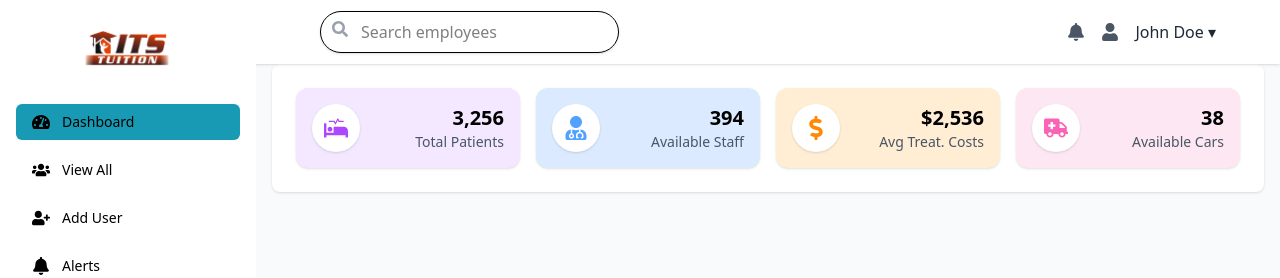
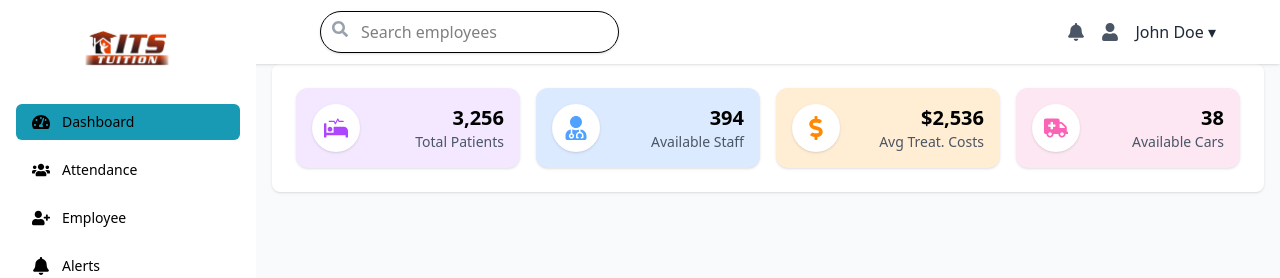
Before and after one commit to MUDLIARADITYA/tryidolerp, a React (Vite) app: page /dashboard in a window 1280 px wide. Shown: the top 278 px of the page. Built offline with nearby package versions, Linux system fonts and the light colour scheme.

Commit message:
CHANGES IN SIDEBAR

```diff
--- a/src/Component/Sidebar.jsx
+++ b/src/Component/Sidebar.jsx
@@ -1,10 +1,9 @@
 import React, { useState, useRef, useEffect } from "react";
-import { Link, useLocation } from "react-router-dom";
+import { Link, useLocation, useNavigate } from "react-router-dom";
 import {
   FaTachometerAlt,
   FaUsers,
   FaUserPlus,
-  FaDownload,
   FaBell,
   FaCalendarAlt,
   FaSignOutAlt,
@@ -15,11 +14,12 @@ const Sidebar = () => {
   const [isOpen, setIsOpen] = useState(false);
   const sidebarRef = useRef();
   const location = useLocation();
+  const navigate = useNavigate(); // Initialize the useNavigate hook
 
   const navItems = [
     { name: "Dashboard", icon: <FaTachometerAlt />, route: "/dashboard" },
-    { name: "View All", icon: <FaUsers />, route: "/view-all" },
-    { name: "Add User", icon: <FaUserPlus />, route: "/add-user" },
+    { name: "Attendance", icon: <FaUsers />, route: "/view-all" },
+    { name: "Employee", icon: <FaUserPlus />, route: "/add-user" },
     // { name: "Download", icon: <FaDownload />, route: "/download" },
     { name: "Alerts", icon: <FaBell />, route: "/alerts" },
     { name: "Leaves", icon: <FaCalendarAlt />, route: "/leaves" },
@@ -35,6 +35,11 @@ const Sidebar = () => {
     document.addEventListener("mousedown", handleClickOutside);
     return () => document.removeEventListener("mousedown", handleClickOutside);
   }, [isOpen]);
+
+  const handleLogout = () => {
+    // Add any logout logic here (e.g., clear user data or tokens)
+    navigate("/"); // Navigate to the root route after logout
+  };
 
   return (
     <>
@@ -79,7 +84,7 @@ const Sidebar = () => {
         <div className="mt-6">
           <button
             className="flex items-center gap-3 px-4 py-2 rounded-md bg-red-600 text-white w-full transition"
-            onClick={() => console.log("Logged out")}
+            onClick={handleLogout} // Call handleLogout function on click
           >
             <FaSignOutAlt className="text-lg" />
             <span className="text-sm font-medium">Logout</span>
```
